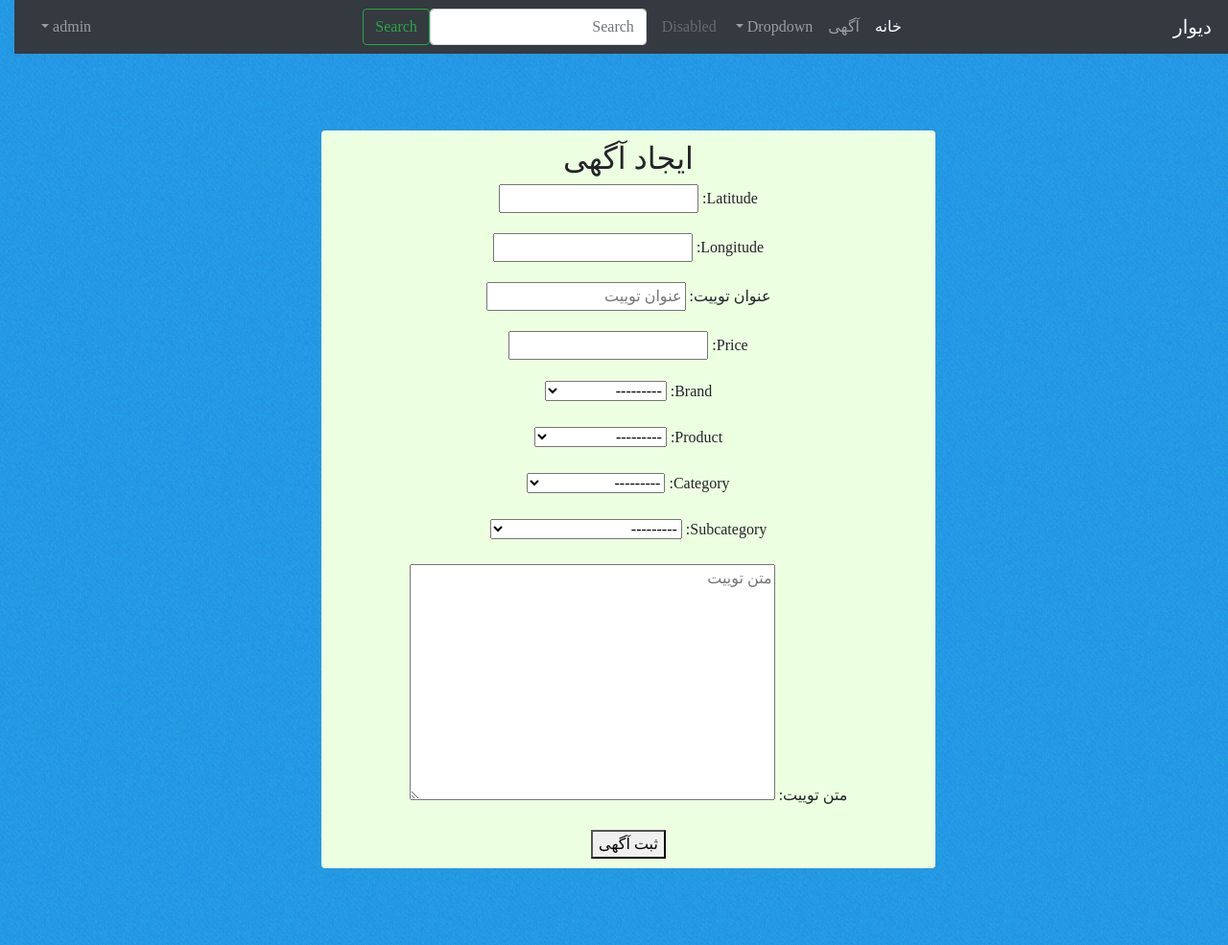
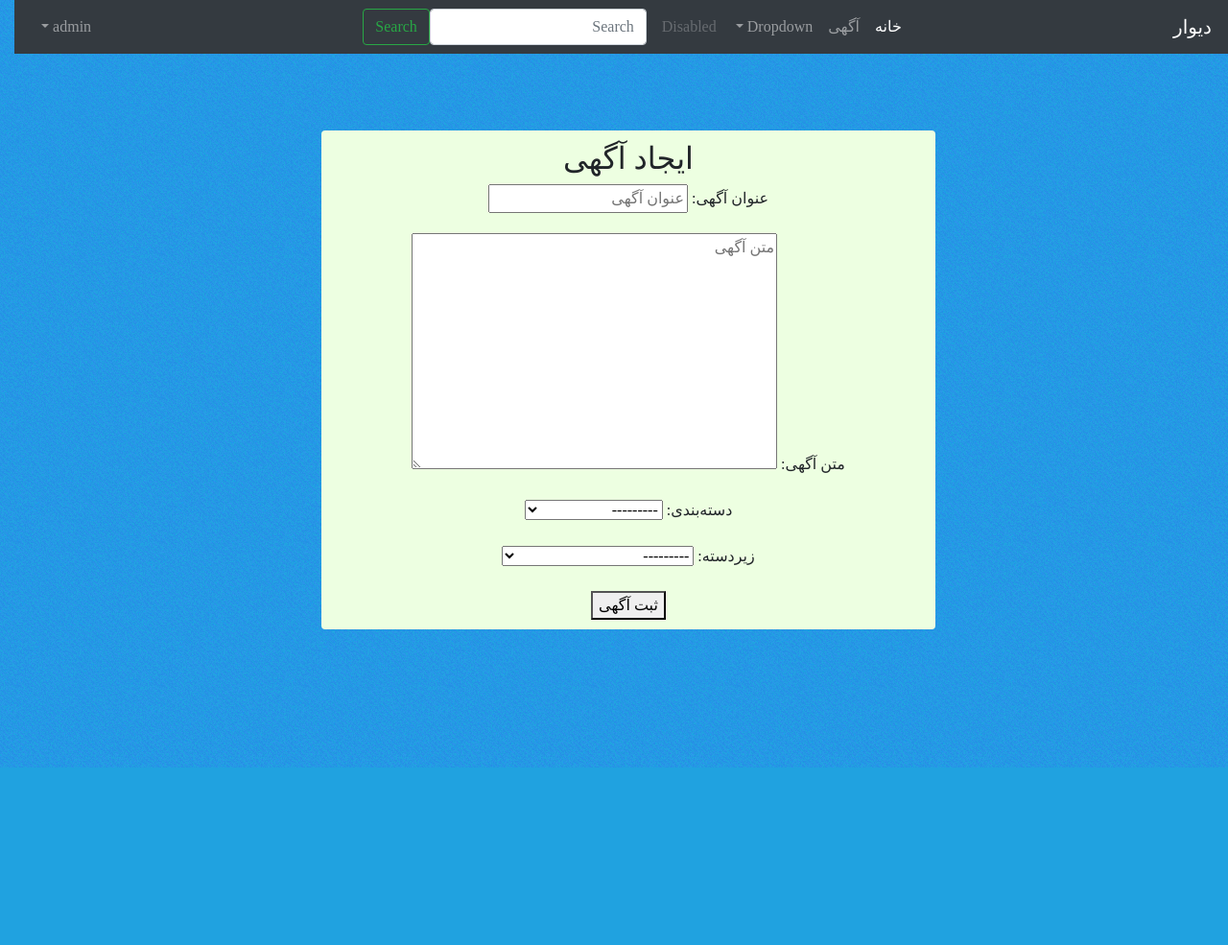
Before and after one commit to farzadgithub/SE972, a Django app: page /post/ in a window 1280 px wide. Shown: the whole page at 96% size. After the commit the page ends 800 px from the top, so only its background shows below. Run offline with Django 3.2, Linux system fonts and the light colour scheme; a user stored in the database is signed in; data comes from the database, SQL or seed files in the repository; both versions use the stored data as it was after the commit; tables that the repository leaves empty hold one stand-in row (values such as "Sample post"); some libraries are stand-ins or nearby versions.

Commit message:
Lots of changes

```diff
--- a/Divar/Divar/settings.py
+++ b/Divar/Divar/settings.py
@@ -40,6 +40,7 @@ INSTALLED_APPS = [
     'django.contrib.staticfiles',
     'server.apps.ServerConfig',
     'rest_framework',
+    'django_google_maps',
     'social_django'
 ]
 
--- a/Divar/server/models/Post.py
+++ b/Divar/server/models/Post.py
@@ -28,23 +28,28 @@ class Post(models.Model):
 
 
 class PostForm(forms.ModelForm):
-    title = forms.CharField(widget=forms.TextInput(attrs={'placeholder': 'عنوان توییت'}),
-                            label='عنوان توییت',
+    title = forms.CharField(widget=forms.TextInput(attrs={'placeholder': 'عنوان آگهی'}),
+                            label='عنوان آگهی',
                             required=True,
                             disabled=False,
                             help_text='')
-    body = forms.CharField(widget=forms.Textarea(attrs={'placeholder': 'متن توییت'}),
-                           label='متن توییت',
+    body = forms.CharField(widget=forms.Textarea(attrs={'placeholder': 'متن آگهی'}),
+                           label='متن آگهی',
                            required=True,
                            disabled=False,
                            help_text='')
-    hashtags = None
+    search_keywords = None
     username = None
     username_hash = '7d97481b1fe66f4b51db90da7e794d9x'
 
     class Meta:
         model = Post
-        exclude = ('username', 'hashtags', 'date', 'username_hash')
+        fields = ('title', 'body', 'category', 'subcategory')
+        labels = {
+            'subcategory': 'زیردسته',
+            'category': 'دسته‌بندی',
+        }
+        # exclude = ('username', 'search_keywords', 'date', 'username_hash')
 
     def is_valid(self):
         self.full_clean()
--- /dev/null
+++ b/Divar/server/templates/hr/subcategory_drop_down_list_options.html
@@ -0,0 +1,4 @@
+<option value="">---------</option>
+{% for subcategory in subcategories %}
+<option value="{{ subcategory.pk }}">{{ subcategory.name }}</option>
+{% endfor %}
--- a/Divar/server/templates/post.html
+++ b/Divar/server/templates/post.html
@@ -3,14 +3,36 @@
 
 
 {% block content %}
-<div class="row">
-        <div class="center-block rounded" style="width:50vw;display:table;padding: 10px;margin: 10vh auto;background-color:#edffe1;">
+    <div class="row">
+        <div class="center-block rounded"
+             style="width:50vw;display:table;padding: 10px;margin: 10vh auto;background-color:#edffe1;">
             <h2>ایجاد آگهی</h2>
-            <form method="post">
+            <form method="post" id="new_post" data-subcategories-url="{% url 'ajax_load_subcategories' %}">
                 {% csrf_token %}
                 {{ form.as_p }}
                 <button type="submit">ثبت آگهی</button>
             </form>
         </div>
     </div>
+
+
+
+    <script src="https://ajax.googleapis.com/ajax/libs/jquery/3.3.1/jquery.min.js"></script>
+    <script>
+        $("#id_category").change(function () {
+            var url = $("#new_post").attr("data-subcategories-url");  // get the url of the `load_cities` view
+            var categoryId = $(this).val();  // get the selected country ID from the HTML input
+            $.ajax({                       // initialize an AJAX request
+                url: url,                    // set the url of the request (= localhost:8000/hr/ajax/load-cities/)
+                data: {
+                    'category': categoryId       // add the country id to the GET parameters
+                },
+                success: function (data) {   // `data` is the return of the `load_cities` view function
+                    $("#id_subcategory").html(data);  // replace the contents of the city input with the data that came from the server
+                }
+            });
+
+
+        });
+    </script>
 {% endblock %}
--- a/Divar/server/urls.py
+++ b/Divar/server/urls.py
@@ -3,7 +3,7 @@ from django.urls import path, include
 from server.views.index import index
 from server.views.signup import signup
 from server.views.login import login
-from server.views.post import post
+from server.views.post import post, load_subcategories
 from server.views.user import user
 from server.views.test import test
 
@@ -17,4 +17,6 @@ urlpatterns = [
     path('user/', user, name='user'),
 
     path('auth/', include('social_django.urls', namespace='social')),  # <- Here
+
+path('ajax/load-subcategories/', load_subcategories, name='ajax_load_subcategories'),
 ]
--- a/Divar/server/views/post.py
+++ b/Divar/server/views/post.py
@@ -1,5 +1,7 @@
 from django.http import HttpResponseRedirect
 from django.shortcuts import render, redirect
+
+from server.models.Category import Subcategory
 from server.models.Post import PostForm
 import hashlib
 
@@ -11,7 +13,7 @@ def post(request):
         f = PostForm(request.POST)
         if f.is_valid():
             f = f.save(commit=False)
-            f.hashtags = hashtag_extractor(f.body)
+            f.search_keywords = search_extractor(f.body)
             f.username = request.user.get_username()
             f.username_hash = hashlib.md5(f.username.encode('utf-8')).hexdigest()
             f.save()
@@ -21,19 +23,25 @@ def post(request):
     return render(request, 'post.html', {'form': f})
 
 
-def hashtag_extractor(text):
+def search_extractor(text):
     text = str(text)
     text = text.replace(',', ' ').replace('.', ' ').replace('/', ' ').replace('&', ' ').replace('@', ' ')\
         .replace('\\', ' ').replace('(', ' ').replace(')', ' ').replace('*', ' ').replace('^', ' ')\
         .replace('%', ' ').replace('$', ' ').replace('!', ' ').replace('-', ' ').replace('+', ' ')\
         .replace('=', ' ').replace(']', ' ').replace('[', ' ').replace('{', ' ').replace('}', ' ')\
         .replace('\'', ' ').replace('"', ' ').replace(';', ' ').replace(':', ' ').replace('|', ' ')\
-        .replace('`', ' ').replace('~', ' ').replace('<', ' ').replace('>', ' ').replace('#', ' #')
+        .replace('`', ' ').replace('~', ' ').replace('<', ' ').replace('>', ' ').replace('#', ' ')
 
     text = text.split(' ')
-    hashtags = []
+    keywords = []
     for h in text:
-        if h.startswith('#') and len(h) > 1:
-            hashtags.append(h)
+        if len(h) > 1:
+            keywords.append(h)
 
-    return ''.join(hashtags)
+    return ''.join(keywords)
+
+def load_subcategories(request):
+    category_id = request.GET.get('category')
+
+    subcategories = Subcategory.objects.filter(category_id=category_id).order_by('name')
+    return render(request, 'hr/subcategory_drop_down_list_options.html', {'subcategories': subcategories})
```
Also changed, not shown: Divar/db.sqlite3.
